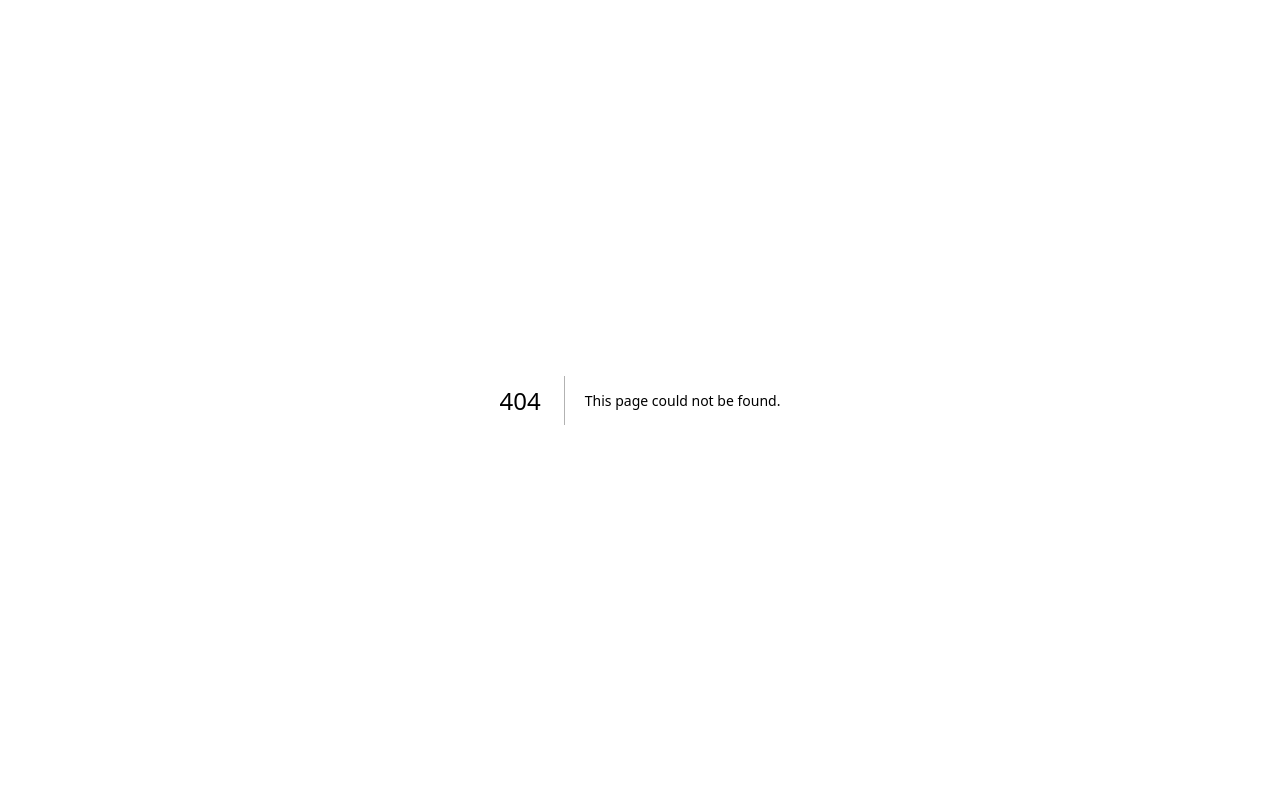
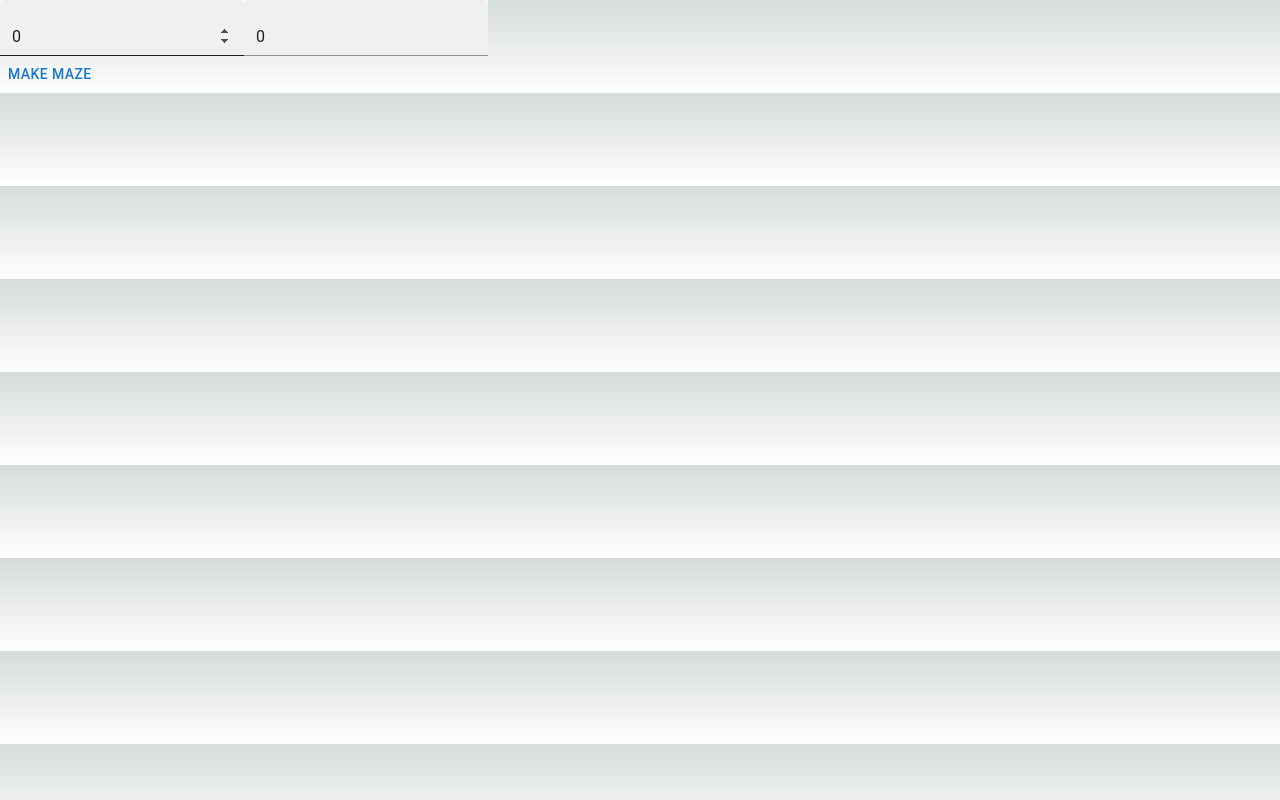
Before and after one commit to AigoBaeYark/mazetest, a Next.js app: page /main in a window 1280 px wide. Before the commit this address had no page. Built offline with nearby package versions, Linux system fonts and the light colour scheme.

Commit message:
maze 초기 세팅하기

```diff
--- /dev/null
+++ b/src/app/main/page.tsx
@@ -0,0 +1,10 @@
+import MainView from "@/main/mainView";
+import React from "react";
+import { Provider } from "react-redux";
+import { createStore } from "redux";
+
+//const store = createStore(rootReducer)
+
+export default function Page() {
+  return <MainView />;
+}
--- /dev/null
+++ b/src/main/components/makeMaze.tsx
@@ -0,0 +1,24 @@
+import { Maze } from "../constants/mazeType";
+
+export function makeMaze(maxX: number, maxY: number) {
+  let res: Maze[][] = Array.from(new Array(maxY), () =>
+    new Array(maxX).fill({ isWall: false, isView: false })
+  );
+
+  console.log(res);
+  console.log(maxX);
+  console.log(maxY);
+  console.log(res[0][0]);
+  res.forEach((y, indexY) =>
+    y.forEach((x, indexX) => console.log(res[indexY][indexX]))
+  );
+  for (let i = 0; i < maxY; i = i + 1) {
+    for (let j = 0; j < maxX; j = j + 1) {
+      res[i][j] = { isView: true, isWall: true };
+      // logic
+      console.log(res[i][j]);
+    }
+  }
+  console.log(res);
+  return res;
+}
--- /dev/null
+++ b/src/main/constants/mazeType.ts
@@ -0,0 +1,4 @@
+export interface Maze {
+  isWall: boolean;
+  isView: boolean;
+}
--- /dev/null
+++ b/src/main/mainView.tsx
@@ -0,0 +1,44 @@
+"use client";
+import { Button, Grid, TextField } from "@mui/material";
+import { useState } from "react";
+import { makeMaze } from "./components/makeMaze";
+
+export default function MainView() {
+  const [maxX, setMaxX] = useState(0);
+  const [maxY, setMaxY] = useState(0);
+  const [mazeArr, setMazeArr] = useState([]);
+
+  const handleMakeMaze = () => {
+    makeMaze(maxX, maxY);
+  };
+
+  return (
+    <Grid container>
+      <Grid item>
+        <Grid item container>
+          <Grid item>
+            <TextField
+              type="number"
+              variant="filled"
+              value={maxX}
+              onChange={(e) => setMaxX(parseInt(e.target.value))}
+              sx={{ bgcolor: "white" }}
+              color="error"
+            ></TextField>
+          </Grid>
+
+          <Grid item>
+            <TextField
+              type="number"
+              variant="filled"
+              value={maxY}
+              onChange={(e) => setMaxY(parseInt(e.target.value))}
+              sx={{ bgcolor: "white" }}
+            ></TextField>
+          </Grid>
+        </Grid>
+        <Button onClick={() => handleMakeMaze()}>make Maze</Button>
+      </Grid>
+    </Grid>
+  );
+}
```
Also changed, not shown: package.json (+15 -5 lines), src/app/provider/mazeProvider.tsx (added, +17 -0 lines), src/lib/hooks/hooks.ts (added, +7 -0 lines), src/lib/main/store/store.tsx (added, +13 -0 lines), src/lib/main/store/reducer.tsx (added), 1 other file (tests, documents, lock files or other folders).
